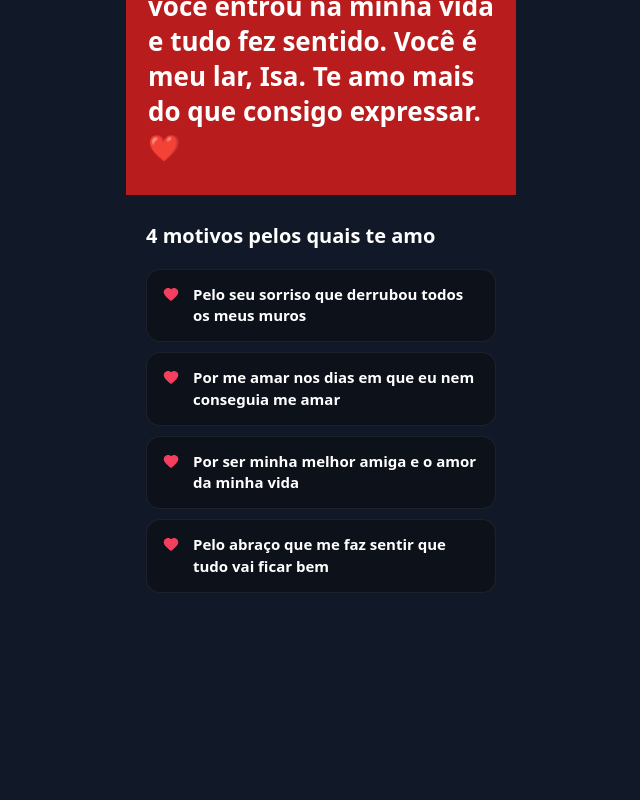
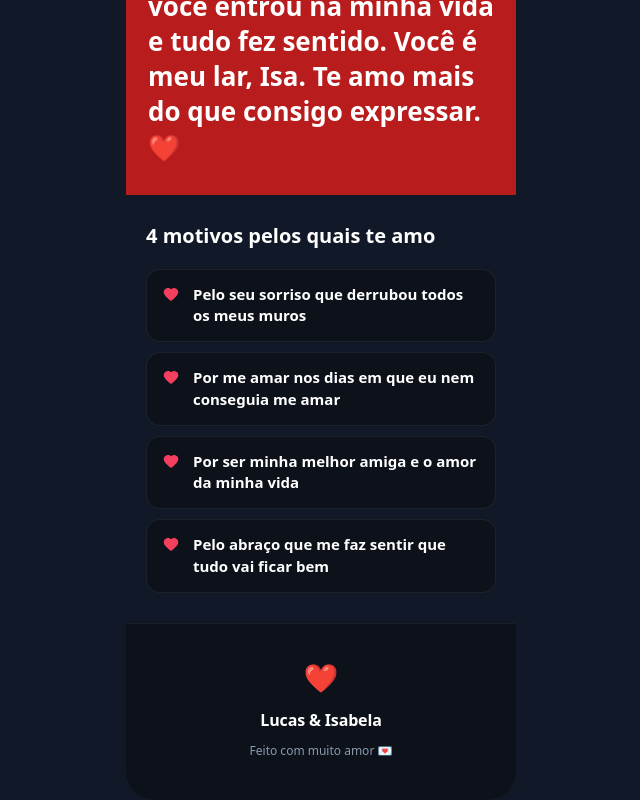
Before and after one commit to dedsfe/lovevalentineday, a Next.js app: page /demo in a window 1280 px wide. Shown: the part 1234-2034 px from the top of the page, without its empty margins (299-939 px from the left). Before the commit the page ends 1885 px from the top, so only its background shows below. Built offline with nearby package versions, Linux system fonts and the light colour scheme.

Commit message:
fix: closing photo blur tight to text, centered caption, romantic footer

```diff
--- a/src/app/criar/steps/Step4Message.tsx
+++ b/src/app/criar/steps/Step4Message.tsx
@@ -165,19 +165,26 @@ export function Step4Message({ spotify, onChange }: Props) {
             {/* Preview */}
             <div style={{ position: 'relative', borderRadius: 16, overflow: 'hidden', aspectRatio: '16/9' }}>
               <img src={photo} alt="foto de encerramento" style={{ width: '100%', height: '100%', objectFit: 'cover', display: 'block' }} />
-              {/* Blur overlay preview */}
+              {/* Blur overlay preview — tight to text */}
               <div style={{
-                position: 'absolute', top: 0, left: 0, right: 0, height: '55%',
-                backdropFilter: 'blur(10px)', WebkitBackdropFilter: 'blur(10px)',
-                background: 'rgba(0,0,0,0.28)',
+                position: 'absolute', top: 0, left: 0, right: 0, height: '32%',
+                backdropFilter: 'blur(14px)', WebkitBackdropFilter: 'blur(14px)',
+                background: 'linear-gradient(to bottom, rgba(0,0,0,0.55) 0%, rgba(0,0,0,0) 100%)',
               }} />
               {caption && (
-                <div style={{ position: 'absolute', top: 0, left: 0, right: 0, padding: '16px 18px' }}>
+                <div style={{
+                  position: 'absolute', top: 0, left: 0, right: 0, height: '32%',
+                  display: 'flex', alignItems: 'center', justifyContent: 'center',
+                  padding: '0 16px',
+                }}>
                   <p style={{
-                    color: '#fff', fontWeight: 700, fontSize: 16, margin: 0,
-                    lineHeight: 1.35, textShadow: '0 1px 6px rgba(0,0,0,0.6)',
+                    color: '#fff', fontWeight: 700, fontSize: 15, margin: 0,
+                    textAlign: 'center', lineHeight: 1.3,
+                    textShadow: '0 1px 6px rgba(0,0,0,0.6)',
                     fontFamily: 'system-ui',
-                  }}>
+                    overflow: 'hidden', display: '-webkit-box',
+                    WebkitLineClamp: 2, WebkitBoxOrient: 'vertical',
+                  } as React.CSSProperties}>
                     {caption}
                   </p>
                 </div>
@@ -202,7 +209,7 @@ export function Step4Message({ spotify, onChange }: Props) {
                 type="text"
                 value={caption}
                 placeholder="Ex: Você é meu maior presente… ❤️"
-                maxLength={80}
+                maxLength={50}
                 onFocus={() => setCapFocused(true)}
                 onBlur={() => setCapFocused(false)}
                 onChange={e => onChange({ closingCaption: e.target.value })}
--- a/src/components/products/spotify/SpotifyPlayer.tsx
+++ b/src/components/products/spotify/SpotifyPlayer.tsx
@@ -367,19 +367,25 @@ export function SpotifyPlayer({ spotify, base }: Props) {
             alt=""
             style={{ width: '100%', height: '100%', objectFit: 'cover', display: 'block' }}
           />
-          {/* Blurred top overlay so caption is readable */}
+          {/* Tight blur + gradient only at top — just enough to make caption readable */}
           <div style={{
-            position: 'absolute', top: 0, left: 0, right: 0, height: '55%',
-            backdropFilter: 'blur(14px)', WebkitBackdropFilter: 'blur(14px)',
-            background: 'rgba(0,0,0,0.3)',
+            position: 'absolute', top: 0, left: 0, right: 0, height: '32%',
+            backdropFilter: 'blur(18px)', WebkitBackdropFilter: 'blur(18px)',
+            background: 'linear-gradient(to bottom, rgba(0,0,0,0.55) 0%, rgba(0,0,0,0) 100%)',
           }} />
           {spotify.closingCaption && (
-            <div style={{ position: 'absolute', top: 0, left: 0, right: 0, padding: '18px 20px' }}>
+            <div style={{
+              position: 'absolute', top: 0, left: 0, right: 0, height: '32%',
+              display: 'flex', alignItems: 'center', justifyContent: 'center',
+              padding: '0 20px',
+            }}>
               <p style={{
-                color: TEXT, fontWeight: 800, fontSize: 20, margin: 0,
-                lineHeight: 1.35, wordBreak: 'break-word',
-                textShadow: '0 2px 8px rgba(0,0,0,0.5)',
+                color: TEXT, fontWeight: 800, fontSize: 18, margin: 0,
+                textAlign: 'center', lineHeight: 1.3,
+                textShadow: '0 2px 8px rgba(0,0,0,0.6)',
                 fontFamily: 'system-ui',
+                overflow: 'hidden', display: '-webkit-box',
+                WebkitLineClamp: 2, WebkitBoxOrient: 'vertical',
               }}>
                 {spotify.closingCaption}
               </p>
@@ -388,8 +394,25 @@ export function SpotifyPlayer({ spotify, base }: Props) {
         </div>
       )}
 
-      {/* Bottom cap */}
-      <div style={{ background: DARK, height: 28 }} />
+      {/* ── Rodapé romântico ──────────────────────────────────── */}
+      <div style={{
+        background: DARKER, padding: '32px 20px 40px',
+        display: 'flex', flexDirection: 'column', alignItems: 'center', gap: 10,
+        borderTop: '1px solid rgba(255,255,255,0.06)',
+      }}>
+        <span style={{ fontSize: 28 }}>❤️</span>
+        <p style={{
+          fontSize: 16, fontWeight: 800, color: TEXT,
+          margin: 0, textAlign: 'center', letterSpacing: '-0.01em',
+        }}>
+          {base.giverName || 'Você'} &amp; {base.receiverName || 'Seu amor'}
+        </p>
+        <p style={{
+          fontSize: 12, color: MUTED, margin: 0, textAlign: 'center', fontWeight: 500,
+        }}>
+          Feito com muito amor 💌
+        </p>
+      </div>
     </div>
   );
 }
```
